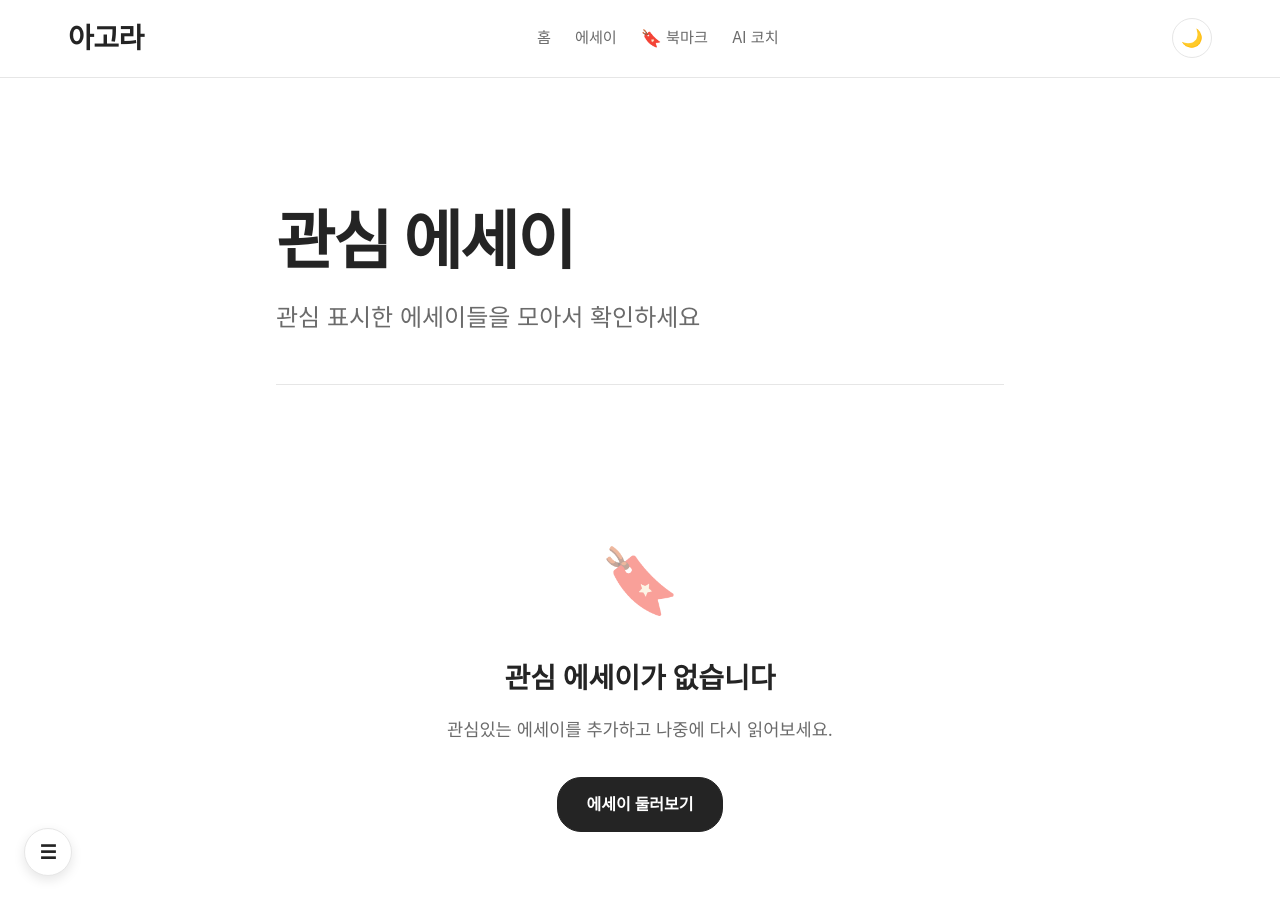
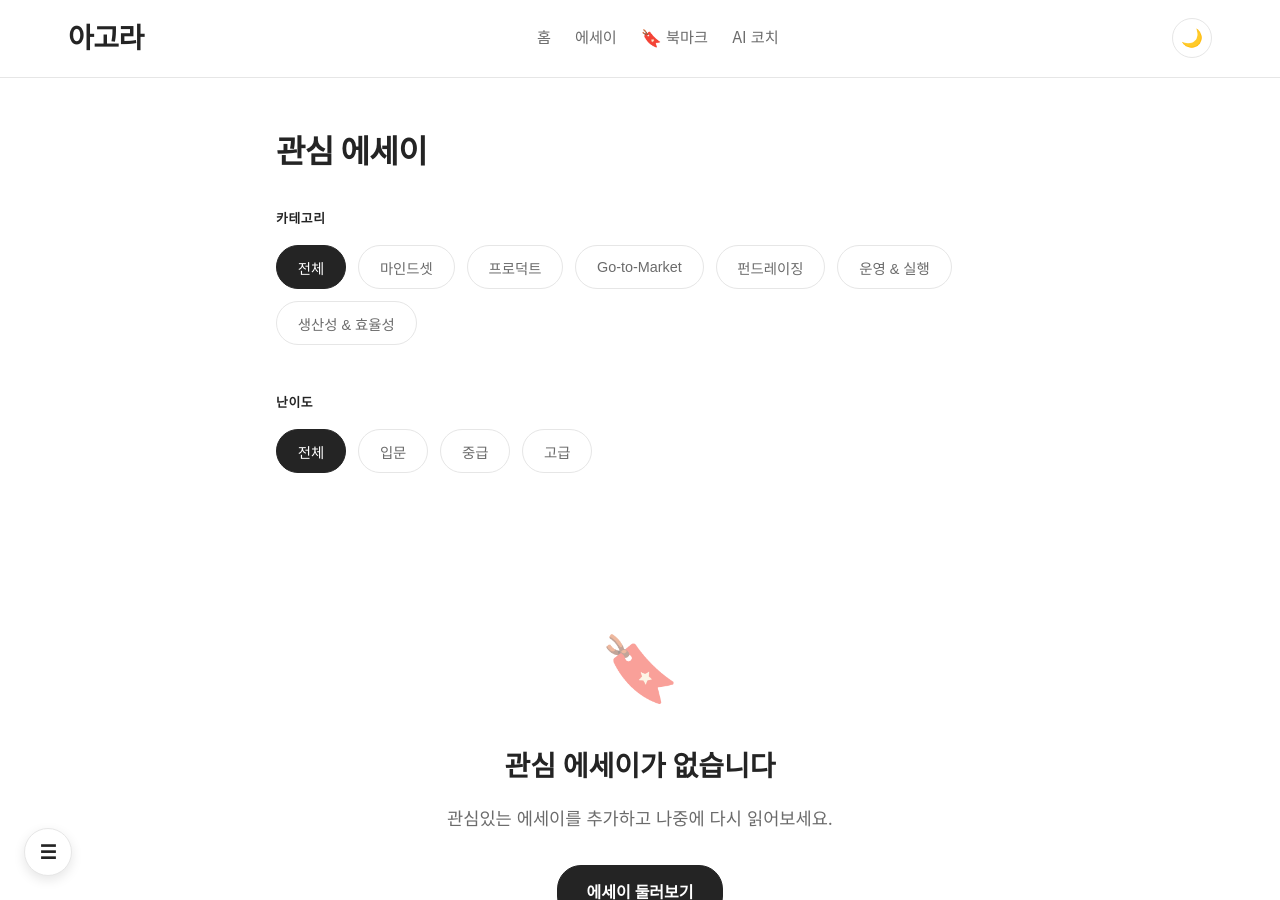
Before and after one commit to arenga/YC, a Jekyll site: the page built from blog/bookmarks.html, in a window 1280 px wide and 900 px high. Built offline with Jekyll 4.4.1, drawn with Linux system fonts in a browser that asks for light colours; some web fonts are replaced.

Commit message:
ux: align bookmarks header with essays filter layout

```diff
--- a/blog/bookmarks.html
+++ b/blog/bookmarks.html
@@ -5,20 +5,8 @@ permalink: /bookmarks/
 ---
 
 <div class="bookmarks-page">
-  <div class="hero">
-    <h1 class="hero-title">관심 에세이</h1>
-    <p class="hero-subtitle">관심 표시한 에세이들을 모아서 확인하세요</p>
-  </div>
-
-  <div id="bookmarks-empty" class="empty-state" style="display: none;">
-    <div class="empty-icon">🔖</div>
-    <h2>관심 에세이가 없습니다</h2>
-    <p>관심있는 에세이를 추가하고 나중에 다시 읽어보세요.</p>
-    <a href="{{ '/essays/' | relative_url }}" class="btn-primary">에세이 둘러보기</a>
-  </div>
-
-  <div id="bookmarks-content" class="bookmarks-content" style="display: none;">
-    <div class="filter-section">
+  <section class="filter-section">
+    <h2 class="section-title">관심 에세이</h2>
     <div class="filters">
       <div class="filter-group">
         <h3>카테고리</h3>
@@ -43,7 +31,16 @@ permalink: /bookmarks/
         </div>
       </div>
     </div>
+  </section>
+
+  <div id="bookmarks-empty" class="empty-state" style="display: none;">
+    <div class="empty-icon">🔖</div>
+    <h2>관심 에세이가 없습니다</h2>
+    <p>관심있는 에세이를 추가하고 나중에 다시 읽어보세요.</p>
+    <a href="{{ '/essays/' | relative_url }}" class="btn-primary">에세이 둘러보기</a>
   </div>
+
+  <div id="bookmarks-content" class="bookmarks-content" style="display: none;">
 
     <div class="bookmarks-header">
       <p class="bookmarks-count">총 <strong id="bookmark-count">0</strong>개의 에세이</p>
```
Lines whose indentation alone changed are shown as unchanged.
